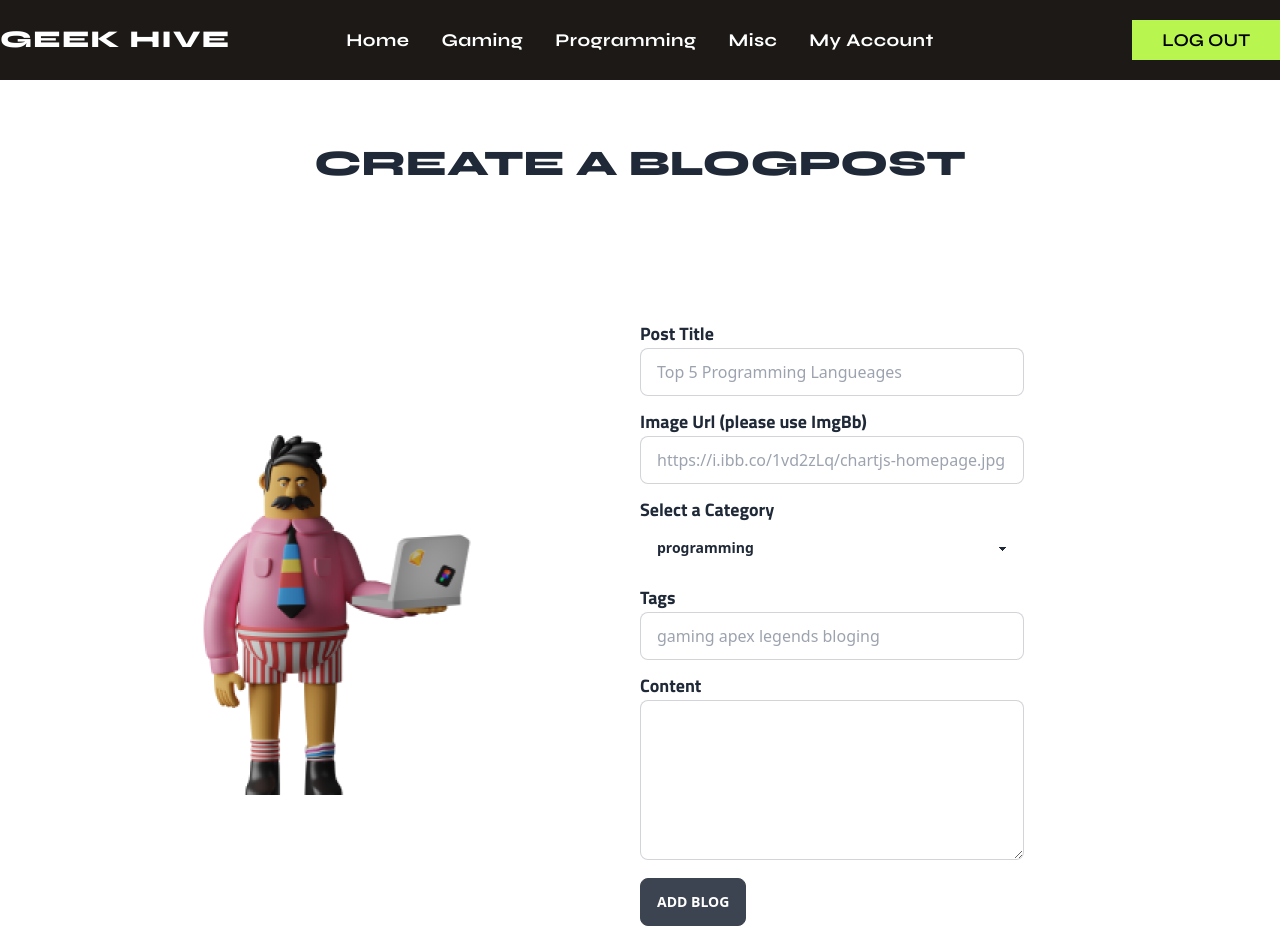
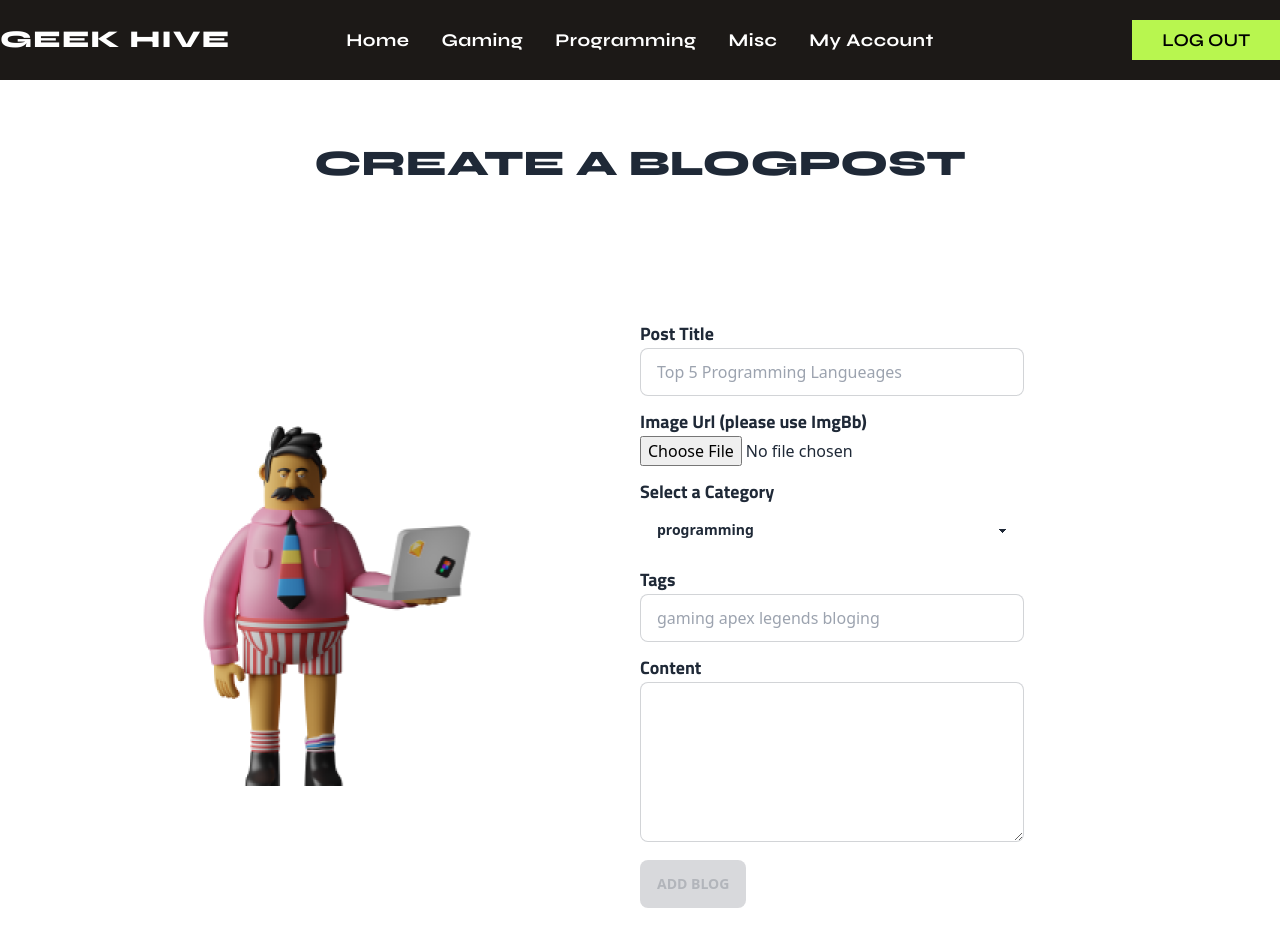
Before and after one commit to Alapottra-troj1n/geek-hive-next.js, a Next.js app: page /addblog in a window 1280 px wide. Shown: the top 952 px of the page. Built offline with nearby package versions, Linux system fonts and the light colour scheme; no server answers; sample sign-in values are in the browser's storage.

Commit message:
added image upload functionality

```diff
--- a/pages/addblog.jsx
+++ b/pages/addblog.jsx
@@ -7,10 +7,42 @@ const Addblog = () => {
     const [category, setCategory] = useState('');
     const [content, setContent] = useState('');
     const {data, status} = useSession();
+    const [imageUrl,setImageUrl] = useState(null);
 
    const author = data.user.name;
 
+   const uploadFile = async(files) => {
 
+
+
+            console.log(files[0]);
+            const formData = new FormData();
+            formData.append('image', files[0])
+
+
+
+            const settings = {
+                method: 'POST',
+                body: formData
+            };
+
+           try{
+            const res = await fetch('https://api.imgbb.com/1/upload?expiration=600&key=e0134f6cff32253a16c40f0384a4000c', settings );
+
+            const imageData =  await res.json();
+
+            if(imageData.success){
+                console.log(imageData)
+                toast.success('image upload complete')
+                setImageUrl(imageData.data.image.url)
+
+
+            }
+           }catch(err){
+            console.log(err)
+           }
+
+   }
 
 
     const handleAddBlog = async (e) => {
@@ -27,7 +59,7 @@ const Addblog = () => {
             },
             body: JSON.stringify({
                 title: e.target.postTitle.value,
-                img: e.target.imgUrl.value,
+                img: imageUrl,
                 tags: e.target.tags.value,
                 category: category,
                 desc: content,
@@ -43,7 +75,7 @@ const Addblog = () => {
             e.target.reset();
 
         }
-        console.log(data);
+
 
     }
 
@@ -74,9 +106,13 @@ const Addblog = () => {
                             <input type="text" placeholder="Top 5 Programming Langueages" name='postTitle' className="input bg-white input-bordered w-full " />
                         </div>
 
+
                         <div className='w-96'>
                             <label className='font-display text-lg font-bold' >Image Url (please use ImgBb)</label>
-                            <input type="text" name='imgUrl' placeholder="https://i.ibb.co/1vd2zLq/chartjs-homepage.jpg" className="input bg-white input-bordered w-full " />
+                            <input type="file" name="imageFile" id="" onChange={e => uploadFile(e.target.files) } />
+
+
+
                         </div>
 
 
@@ -103,7 +139,7 @@ const Addblog = () => {
                         </div>
 
                         <div className='w-96'>
-                            <input type="submit" className="btn" value="ADD BLOG" />
+                            <input type="submit" className="btn" value="ADD BLOG" disabled={imageUrl ? false : true} />
                         </div>
 
 
```
